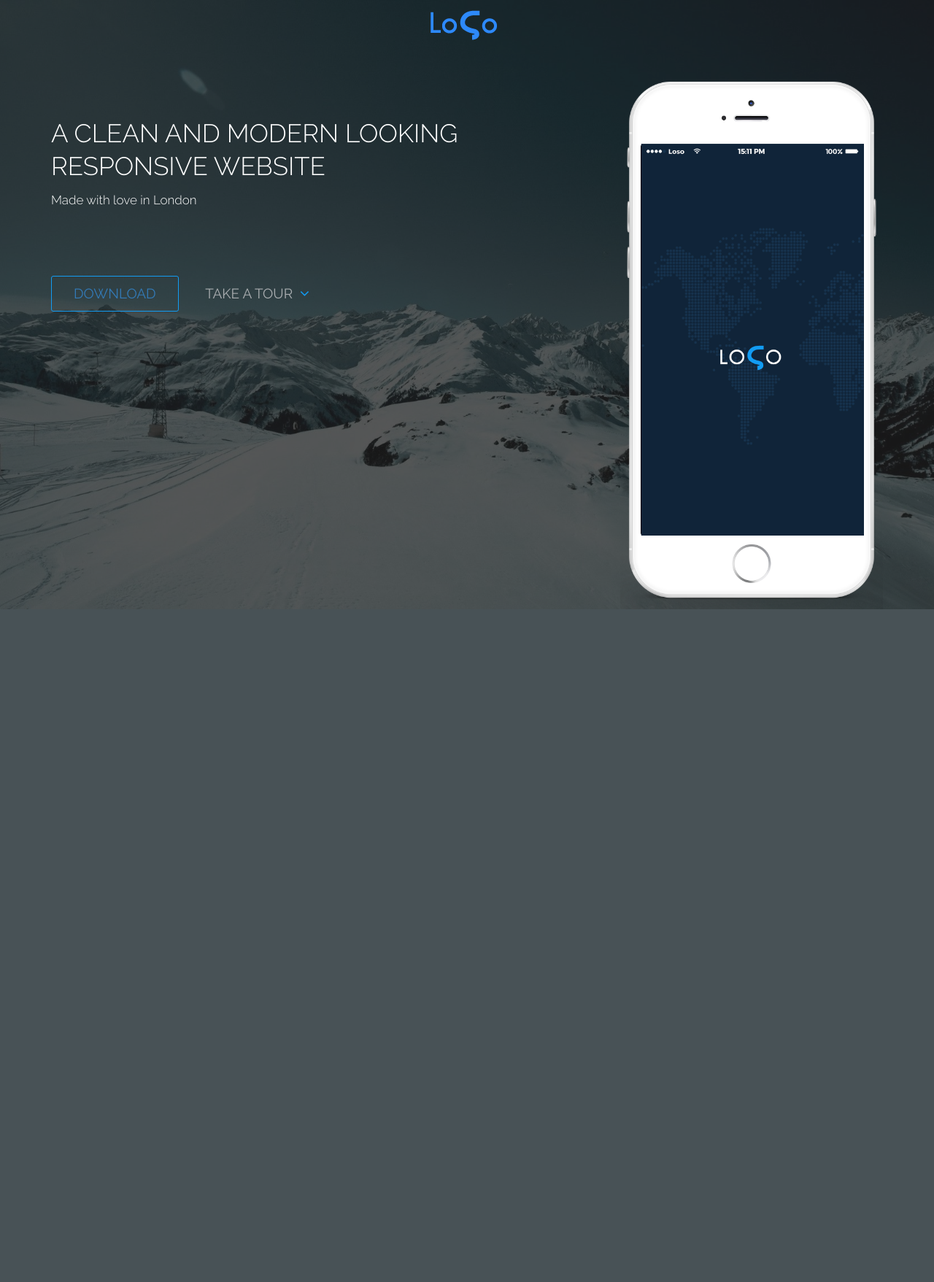
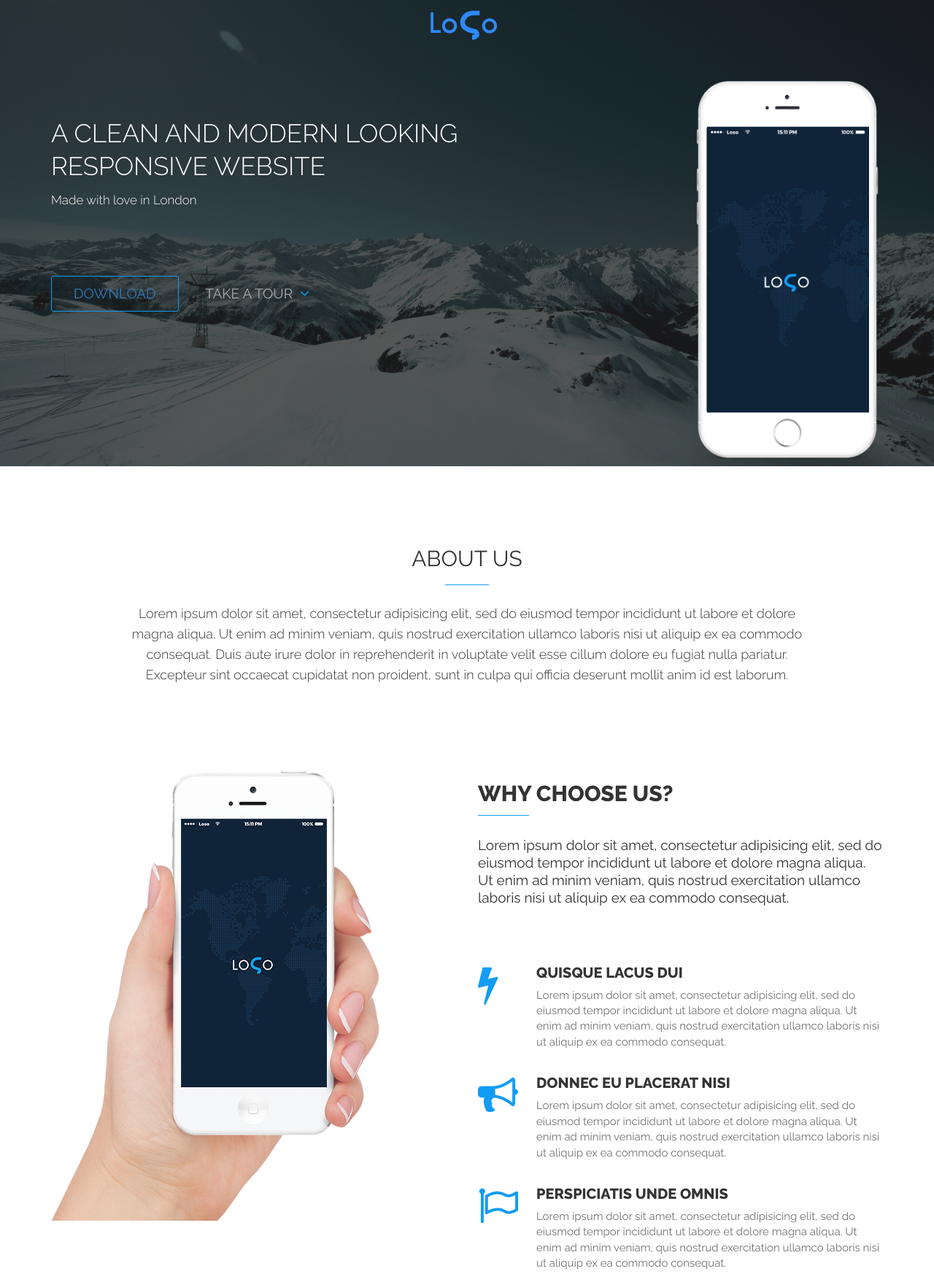
Before and after one commit to ahsanwaseem/personal-project-1, a PHP site: page / in a window 1280 px wide. Shown: the whole page at 73% size. Before the commit the page ends 835 px from the top, so only its background shows below. Run offline with PHP 8.4, Linux system fonts and the light colour scheme.

Commit message:
more styling added

```diff
--- a/css/style.css
+++ b/css/style.css
@@ -11,6 +11,42 @@ body{
 
 p{
   font-size:14px;
+}
+
+/*General*/
+
+.section-title{
+  padding-top:90px;
+  padding-bottom:50px;
+}
+
+.section-title h2{
+  position:relative;
+  text-align:center;
+  color:#333;
+  font-size: 30px;
+  font-weight:400;
+  text-transform: uppercase;
+}
+
+.section-title h2:after{
+  content:"";
+  position:absolute;
+  bottom:-20px;
+  left:50%;
+  width:60px;
+  height:1px;
+  background-color: #129cf3;
+  margin-left:-30px;
+}
+
+.section-title p{
+  color:#333;
+  font-size:18px;
+  line-height:28px;
+  font-weight:300;
+  text-align: center;
+  margin-top:45px;
 }
 
 /* header */
@@ -111,3 +147,75 @@ transition:all 1s;
 .header-iphone img{
   width:100%; /* 100% of its parent width */
 }
+
+
+/*About Us*/
+
+.choose-us-wrapper{
+  padding-top:50px;
+}
+
+.about-iphone img{
+  margin-top:8px;
+}
+
+.choose-us-title{
+  padding-bottom:50px;
+}
+
+.choose-us-title h2{
+   text-transform: uppercase;
+   font-weight:800;
+   font-size: 30px;
+   line-height: 37px;
+   position: relative;
+}
+
+.choose-us-title h2:after{
+  content:"";
+  position: absolute;
+  bottom:-12px;
+  left:0;
+  width:70px;
+  height:1px;
+  background-color: #129cf3;
+}
+
+.choose-us-title p{
+  margin-top:40px;
+  font-size: 19px;
+  line-height: 24px;
+}
+
+.choose-us-item{
+  position: relative;
+  padding-bottom: 4px;
+  padding-left:80px;
+}
+
+.choose-us-item div{
+  position: absolute;
+  top:0;
+  left:0;
+}
+
+.choose-us-item div i{
+  font-size:55px;
+  color:#129cf3;
+  transition: all 1s;
+  -webkit-transition: all 1s;
+  -o-transition: all 1s;
+  -moz-transition: all 1s;
+}
+
+.choose-us-item h3{
+  color:#343434;
+  text-transform: uppercase;
+  font-size: 20px;
+  font-weight: 800;
+}
+
+.choose-us-item p{
+  color:#727272;
+  font-size:15px;
+}
--- a/index.html
+++ b/index.html
@@ -36,7 +36,7 @@
                </a>
              </div>
            </div>
-           <div class="col-md-4">
+           <div class="col-md-3 col-md-offset-1">
              <div class="header-iphone">
               <img src="images/iphone-header.png" alt="iphone">
              </div>
@@ -46,6 +46,73 @@
       </div>
     </header>
 
+    <!-- About Us -->
+
+    <section>
+      <div class="container">
+          <div class="row">
+            <div class="col-md-10 col-md-offset-1">
+              <div class="section-title">
+               <h2>About Us</h2>
+               <p>Lorem ipsum dolor sit amet, consectetur adipisicing elit, sed do eiusmod tempor incididunt ut labore et dolore magna aliqua. Ut enim ad minim veniam, quis nostrud exercitation ullamco laboris nisi ut aliquip ex ea commodo consequat. Duis aute irure dolor in reprehenderit in voluptate velit esse cillum dolore eu fugiat nulla pariatur. Excepteur sint occaecat cupidatat non proident, sunt in culpa qui officia deserunt mollit anim id est laborum.</p>
+              </div>
+
+            </div>
+
+          </div>
+      </div>
+      <div class="choose-us-wrapper">
+       <div class="container">
+        <div class="row">
+         <div class="col-md-6">
+           <div class="about-iphone">
+            <img src="images/about-iphone.png" alt="about iphone">
+           </div>
+         </div>
+         <div class="col-md-6">
+           <div class="choose-us-title">
+             <h2>Why Choose Us?</h2>
+             <p>Lorem ipsum dolor sit amet, consectetur adipisicing elit, sed do eiusmod tempor incididunt ut labore et dolore magna aliqua. Ut enim ad minim veniam, quis nostrud exercitation ullamco laboris nisi ut aliquip ex ea commodo consequat. </p>
+           </div>
+           <div class="choose-us-desc">
+
+             <!-- item1 -->
+             <div class="choose-us-item">
+               <div>
+                 <i class="fa fa-bolt"></i>
+               </div>
+               <h3>QUISQUE LACUS DUI</h3>
+               <p>Lorem ipsum dolor sit amet, consectetur adipisicing elit, sed do eiusmod tempor incididunt ut labore et dolore magna aliqua. Ut enim ad minim veniam, quis nostrud exercitation ullamco laboris nisi ut aliquip ex ea commodo consequat. </p>
+               </div>
+
+               <!-- item2 -->
+               <div class="choose-us-item">
+                 <div>
+                   <i class="fa fa-bullhorn"></i>
+                 </div>
+                 <h3>DONNEC EU PLACERAT NISI</h3>
+                 <p>Lorem ipsum dolor sit amet, consectetur adipisicing elit, sed do eiusmod tempor incididunt ut labore et dolore magna aliqua. Ut enim ad minim veniam, quis nostrud exercitation ullamco laboris nisi ut aliquip ex ea commodo consequat. </p>
+                 </div>
+
+                 <!-- item3 -->
+
+                 <div class="choose-us-item">
+                   <div>
+                     <i class="fa fa-flag-o"></i>
+                   </div>
+                   <h3>PERSPICIATIS UNDE OMNIS</h3>
+                   <p>Lorem ipsum dolor sit amet, consectetur adipisicing elit, sed do eiusmod tempor incididunt ut labore et dolore magna aliqua. Ut enim ad minim veniam, quis nostrud exercitation ullamco laboris nisi ut aliquip ex ea commodo consequat. </p>
+                   </div>
+
+             </div>
+
+           </div>
+         </div>
+        </div>
+       </div>
+      </div>
+    </section>
+
   <script src="js/jquery.js"></script>
   <script src="js/bootstrap.min.js"></script>
   <script src="js/app.js"></script>
```
